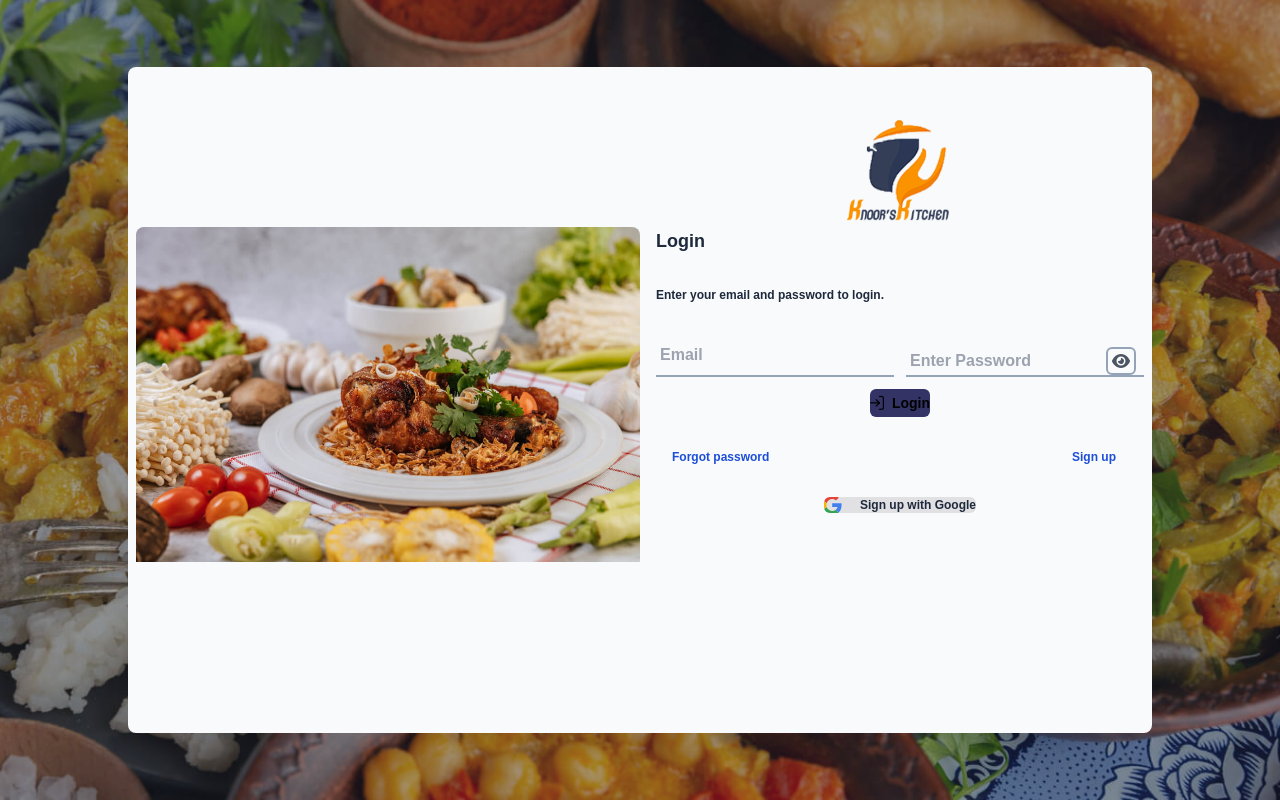
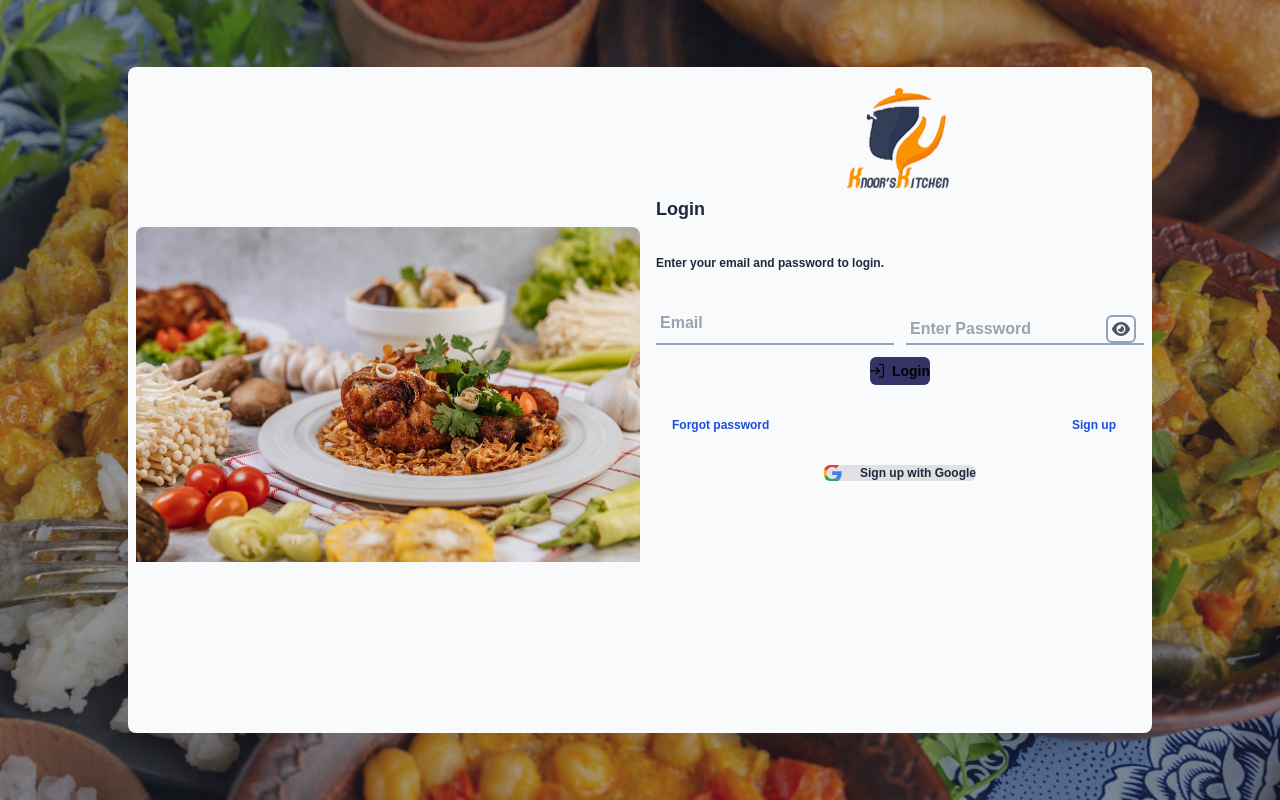
Before and after one commit to Twain97/knoor, a Vue app: page /#/ in a window 1280 px wide. Built offline with nearby package versions, Linux system fonts and the light colour scheme; a web font is replaced by a local one.

Commit message:
made correction to the medium py

```diff
--- a/src/views/Landing.vue
+++ b/src/views/Landing.vue
@@ -20,7 +20,7 @@
         <div class="h-full  md:w-2/4 ">
                                 <!-- Log in -->
 
-        <div v-if="showLogin" class="flex z-50 md:py-10 w-full h-full ">
+        <div v-if="showLogin" class="flex z-50 md:py-2 w-full h-full ">
           <div class="w-full h-full py-2 flex flex-col px-2 md:h-full  m-auto md:m-0 ">
             <img :src="logo" alt="logo" class="w-16 -mt-2 md:w-28 md:m-auto  mx-auto">
 
@@ -71,7 +71,7 @@
                     <!-- End of log in -->
 
                     <!-- Siging up -->
-        <div v-else class="flex z-50 md:py-10 w-full h-full ">
+        <div v-else class="flex z-50 md:py-2 w-full h-full ">
           <div class="w-full h-full py-2 flex flex-col px-2 md:h-full  m-auto md:m-0 ">
             <img :src="logo" alt="logo" class="w-16  -mt-2 md:w-28 md:m-auto  mx-auto">
 
```
Also changed, not shown: 6 other files (tests, documents, lock files or other folders).
